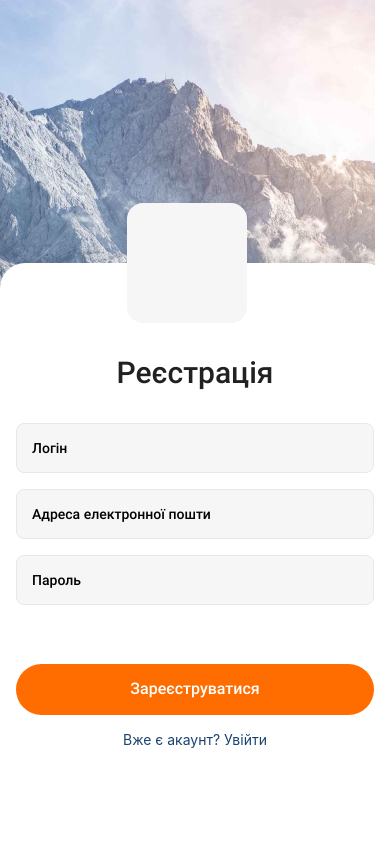
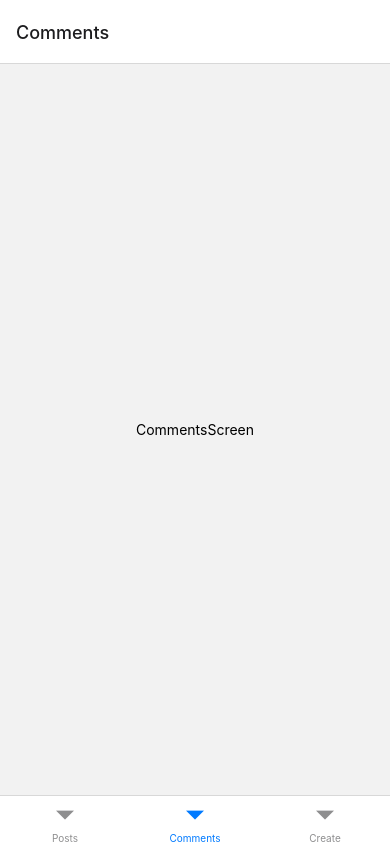
Before and after one commit to AscariA10/ReactNative_first_app, a React Native app in the folder React_Native_First_Project/: screen /Comments in a window 390 px wide. Built offline with nearby package versions, Linux system fonts and the light colour scheme.

Commit message:
add user screens and navigation

```diff
--- a/React_Native_First_Project/App.js
+++ b/React_Native_First_Project/App.js
@@ -11,32 +11,19 @@ import { createBottomTabNavigator } from "@react-navigation/bottom-tabs";
 import { useFonts } from "expo-font";
 import * as SplashScreen from "expo-splash-screen";
 
-import RegisterScreen from "./Screens/RegisterScreen";
-import LoginScreen from "./Screens/LoginScreen";
+import RegisterScreen from "./screens/auth/RegisterScreen";
+import LoginScreen from "./screens/auth/LoginScreen";
+
+import PostsScreen from "./screens/main/PostsScreen";
+import CommentsScreen from "./screens/main/CommentsScreen";
+import CreateScreen from "./screens/main/CreateScreen";
 
 const AuthStack = createStackNavigator();
-const userTabs = createBottomTabNavigator();
+const MainTab = createBottomTabNavigator();
 
-export default function App() {
-   const [fontsLoaded] = useFonts({
-      "Roboto-Medium": require("./assets/Fonts/Roboto/Roboto-Medium.ttf"),
-   });
-
-   useEffect(() => {
-      async function prepare() {
-         await SplashScreen.preventAutoHideAsync();
-      }
-      prepare();
-   }, []);
-
-   if (!fontsLoaded) {
-      return null;
-   } else {
-      SplashScreen.hideAsync();
-   }
-
-   return (
-      <NavigationContainer>
+const useRoute = isAuth => {
+   if (!isAuth) {
+      return (
          <AuthStack.Navigator>
             <AuthStack.Screen
                options={{
@@ -53,24 +40,36 @@ export default function App() {
                component={LoginScreen}
             />
          </AuthStack.Navigator>
-      </NavigationContainer>
+      );
+   }
+   return (
+      <MainTab.Navigator>
+         <MainTab.Screen name="Posts" component={PostsScreen} />
+         <MainTab.Screen name="Comments" component={CommentsScreen} />
+         <MainTab.Screen name="Create" component={CreateScreen} />
+      </MainTab.Navigator>
    );
+};
+
+export default function App() {
+   const [fontsLoaded] = useFonts({
+      "Roboto-Medium": require("./assets/Fonts/Roboto/Roboto-Medium.ttf"),
+   });
+
+   const routing = useRoute(1);
+
+   useEffect(() => {
+      async function prepare() {
+         await SplashScreen.preventAutoHideAsync();
+      }
+      prepare();
+   }, []);
+
+   if (!fontsLoaded) {
+      return null;
+   } else {
+      SplashScreen.hideAsync();
+   }
+
+   return <NavigationContainer>{routing}</NavigationContainer>;
 }
-
-// -------ADDING FONTS WITOUT SPLASH SCREEN ---------
-// ?const [fontLoaded, setFontLoaded] = useState(false);
-
-// useEffect(() => {
-//   async function loadFont() {
-//     await Font.loadAsync({
-//       "Roboto-Medium": (require('./assets/Fonts/Roboto/Roboto-Medium.ttf')),
-//     });
-
-//     setFontLoaded(true);
-//   }
-//   loadFont();
-// }, []);
-
-// if (!fontLoaded) {
-//   return <Text>Loading...</Text>;
-// }
--- a/React_Native_First_Project/Screens/LoginScreen.js
+++ b/React_Native_First_Project/screens/auth/LoginScreen.js
@@ -1,6 +1,6 @@
 import React, { useState, useCallback } from "react";
 
-import CommonStyles from "../styles/auth-common-styles";
+import CommonStyles from "../../styles/auth-common-styles.js";
 
 import {
    StyleSheet,
@@ -61,7 +61,7 @@ export default function LoginScreen({ navigation }) {
          <View style={CommonStyles.container}>
             <ImageBackground
                style={CommonStyles.backgroundImage}
-               source={require("../Images/Backgrounds/Register_Background.jpg")}
+               source={require("../../Images/Backgrounds/Register_Background.jpg")}
             >
                <KeyboardAvoidingView
                   behavior={Platform.OS == "ios" ? "padding" : "height"}
@@ -121,5 +121,3 @@ export default function LoginScreen({ navigation }) {
       </TouchableWithoutFeedback>
    );
 }
-
-const styles = StyleSheet.create({});
--- a/React_Native_First_Project/Screens/RegisterScreen.js
+++ b/React_Native_First_Project/screens/auth/RegisterScreen.js
@@ -1,6 +1,6 @@
 import React, { useState, useCallback } from "react";
 
-import CommonStyles from "../styles/auth-common-styles";
+import CommonStyles from "../../styles/auth-common-styles.js";
 
 import {
    StyleSheet,
@@ -73,7 +73,7 @@ export default function RegisterScreen({ navigation }) {
          <View style={CommonStyles.container}>
             <ImageBackground
                style={CommonStyles.backgroundImage}
-               source={require("../Images/Backgrounds/Register_Background.jpg")}
+               source={require("../../Images/Backgrounds/Register_Background.jpg")}
             >
                <KeyboardAvoidingView
                   behavior={Platform.OS == "ios" ? "padding" : "height"}
--- /dev/null
+++ b/React_Native_First_Project/screens/main/CommentsScreen.js
@@ -0,0 +1,18 @@
+import React from "react";
+import { StyleSheet, View, Text } from "react-native";
+
+export default function CommentsScreen() {
+   return (
+      <View style={styles.container}>
+         <Text>CommentsScreen</Text>
+      </View>
+   );
+}
+
+const styles = StyleSheet.create({
+   container: {
+      flex: 1,
+      justifyContent: "center",
+      alignItems: "center",
+   },
+});
--- /dev/null
+++ b/React_Native_First_Project/screens/main/CreateScreen.js
@@ -0,0 +1,18 @@
+import React from "react";
+import { StyleSheet, View, Text } from "react-native";
+
+export default function CreateScreen() {
+   return (
+      <View style={styles.container}>
+         <Text>CreateScreen</Text>
+      </View>
+   );
+}
+
+const styles = StyleSheet.create({
+   container: {
+      flex: 1,
+      justifyContent: "center",
+      alignItems: "center",
+   },
+});
--- /dev/null
+++ b/React_Native_First_Project/screens/main/PostsScreen.js
@@ -0,0 +1,18 @@
+import React from "react";
+import { StyleSheet, View, Text } from "react-native";
+
+export default function PostsScreen() {
+   return (
+      <View style={styles.container}>
+         <Text>PostsScreen</Text>
+      </View>
+   );
+}
+
+const styles = StyleSheet.create({
+   container: {
+      flex: 1,
+      justifyContent: "center",
+      alignItems: "center",
+   },
+});
```
Also changed, not shown: React_Native_First_Project/Screens/PostScreen.js (deleted).
